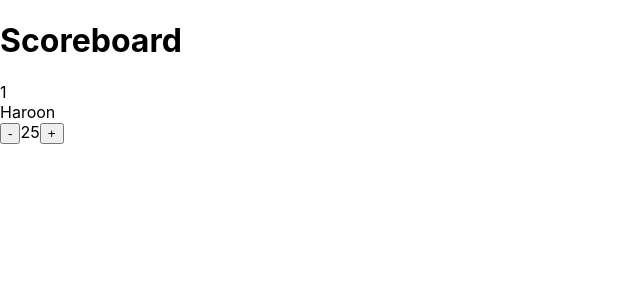
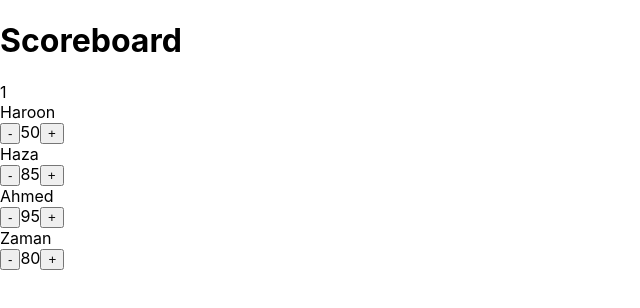
Before and after one commit to haroon97/react-scoreboard, a React (Create React App) app: page / in a window 1280 px wide. Shown: the top 308 px of the page, without its empty margins (0-640 px from the left). Built offline with nearby package versions, Linux system fonts and the light colour scheme; the HTML template or start-up script is replaced by a standard one.

Commit message:
used map to create multiple player componets

```diff
--- a/src/App.js
+++ b/src/App.js
@@ -2,13 +2,42 @@ import React, { Component } from 'react';
 import './App.css';
 import Header from './components/Header';
 import Player from './components/Player';
+
+const players = [
+  {
+    name: "Haroon",
+    score: 50,
+    id: 1
+  },
+  {
+    name: "Haza",
+    score: 85,
+    id: 2
+  },
+  {
+    name: "Ahmed",
+    score: 95,
+    id: 3
+  },
+  {
+    name: "Zaman",
+    score: 80,
+    id: 4
+  }
+]
 
 class App extends Component {
   render() {
     return (
       <div>
         <Header title="Scoreboard" player={1}/>
-        <Player playerName={"Haroon"} score={25}/>
+        {players.map((player) => {
+          return <Player
+          playerName={player.name}
+          score={player.score}
+          key={player.id.toString()}
+          />
+        })}
       </div>
     );
   }
```
